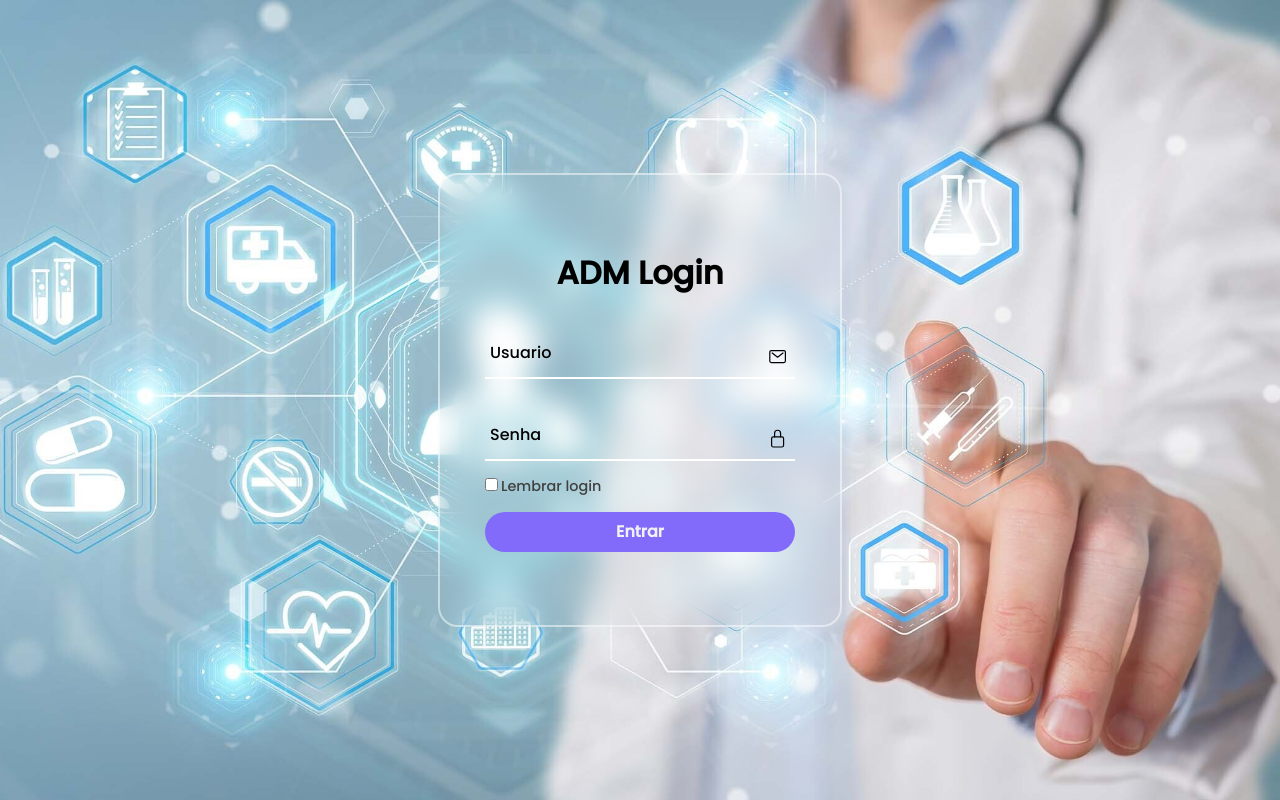
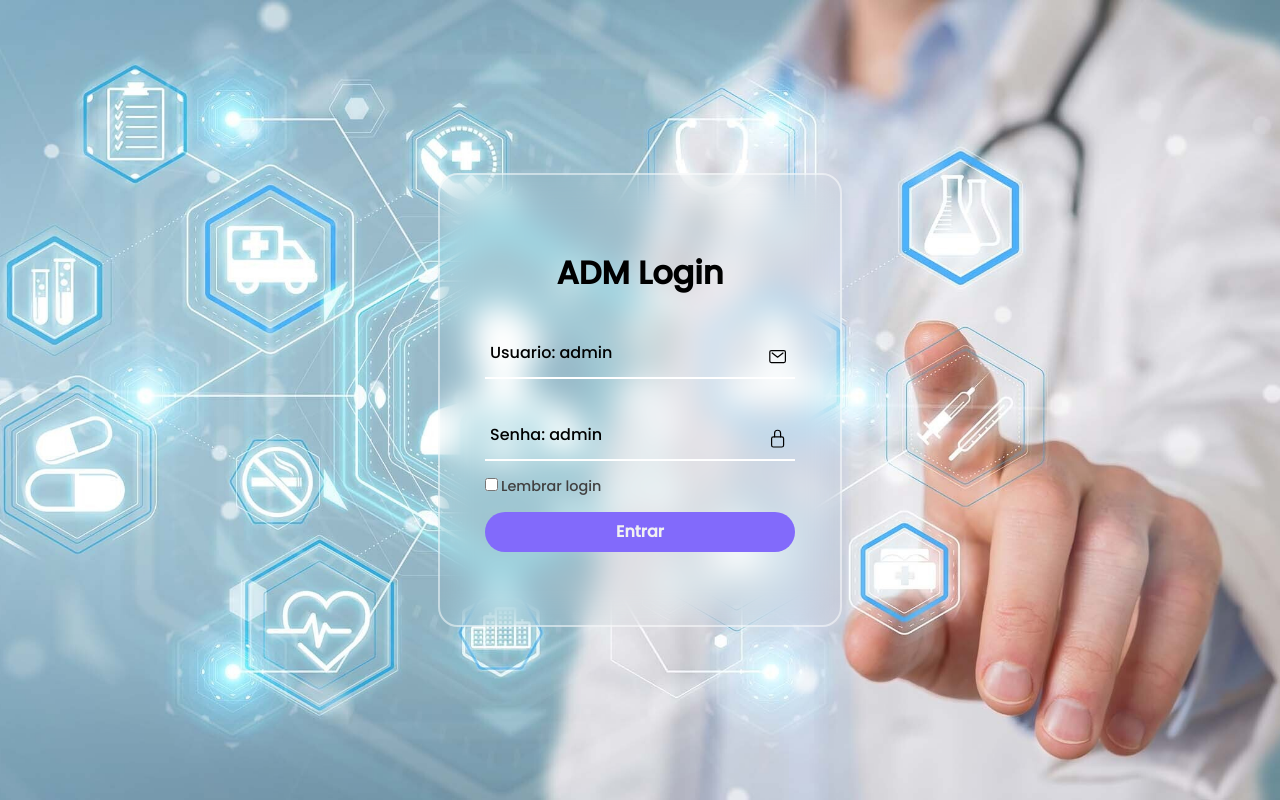
Before and after one commit to kauamoreno/formulario_node, a website: page public/index.html in a window 1280 px wide. Drawn offline with nearby package versions, Linux system fonts and the light colour scheme; some packages are replaced by stand-ins of ours; a script that the page names is missing.

Commit message:
add usuario e senha na pagina

```diff
--- a/public/index.html
+++ b/public/index.html
@@ -18,12 +18,12 @@
                     <div class="input">
                         <ion-icon name="mail-outline"></ion-icon>
                         <input type="text" id="usuario" autocomplete="off" required>
-                        <label for="">Usuario</label>
+                        <label for="">Usuario: admin</label>
                     </div>
                     <div class="input">
                         <ion-icon name="lock-closed-outline"></ion-icon>
                         <input type="password" id="senha" autocomplete="off" required>
-                        <label for="">Senha</label>
+                        <label for="">Senha: admin</label>
                     </div>
                     <div class="lembrar">
                         <label for=""><input type="checkbox">Lembrar login</label>
```
